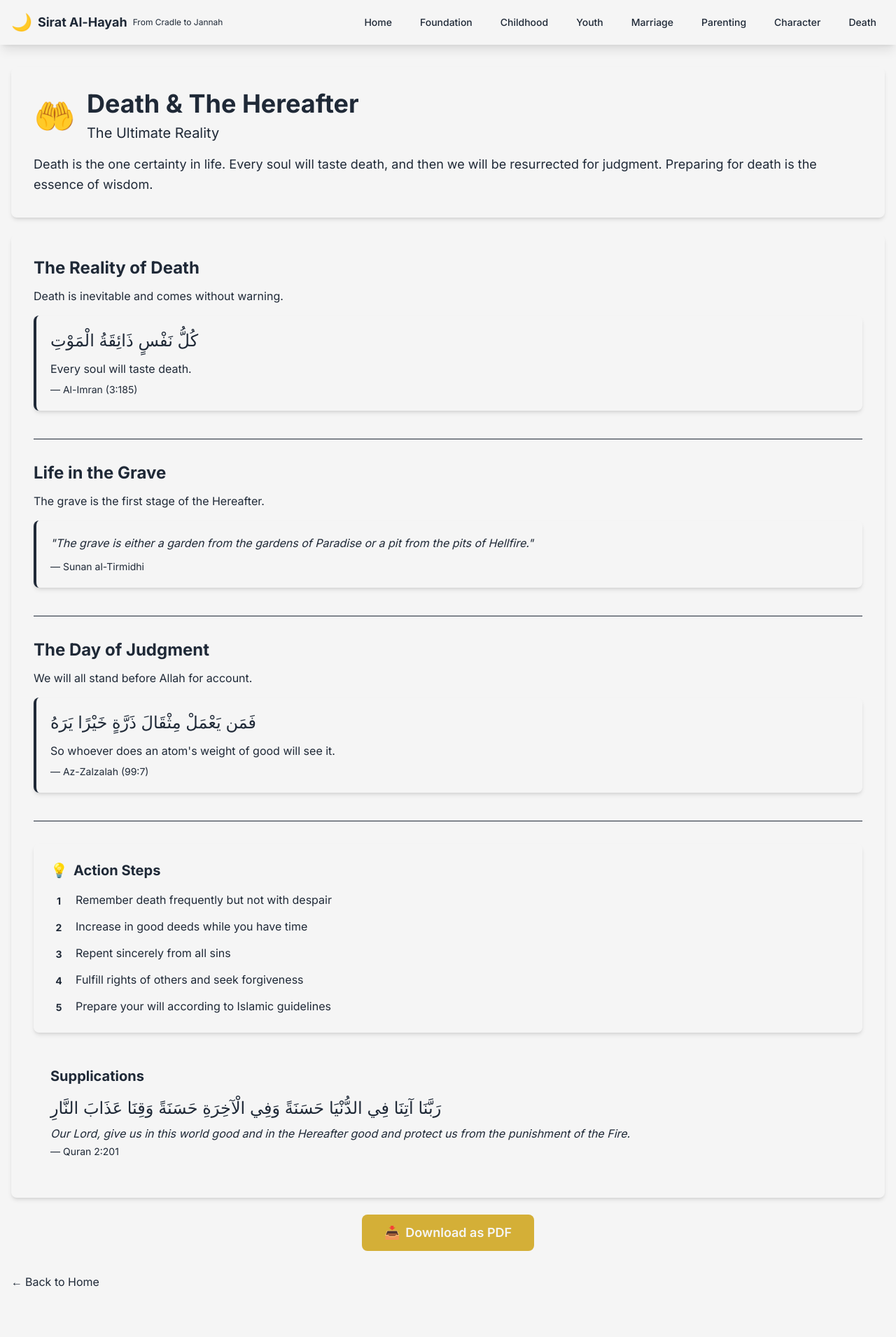
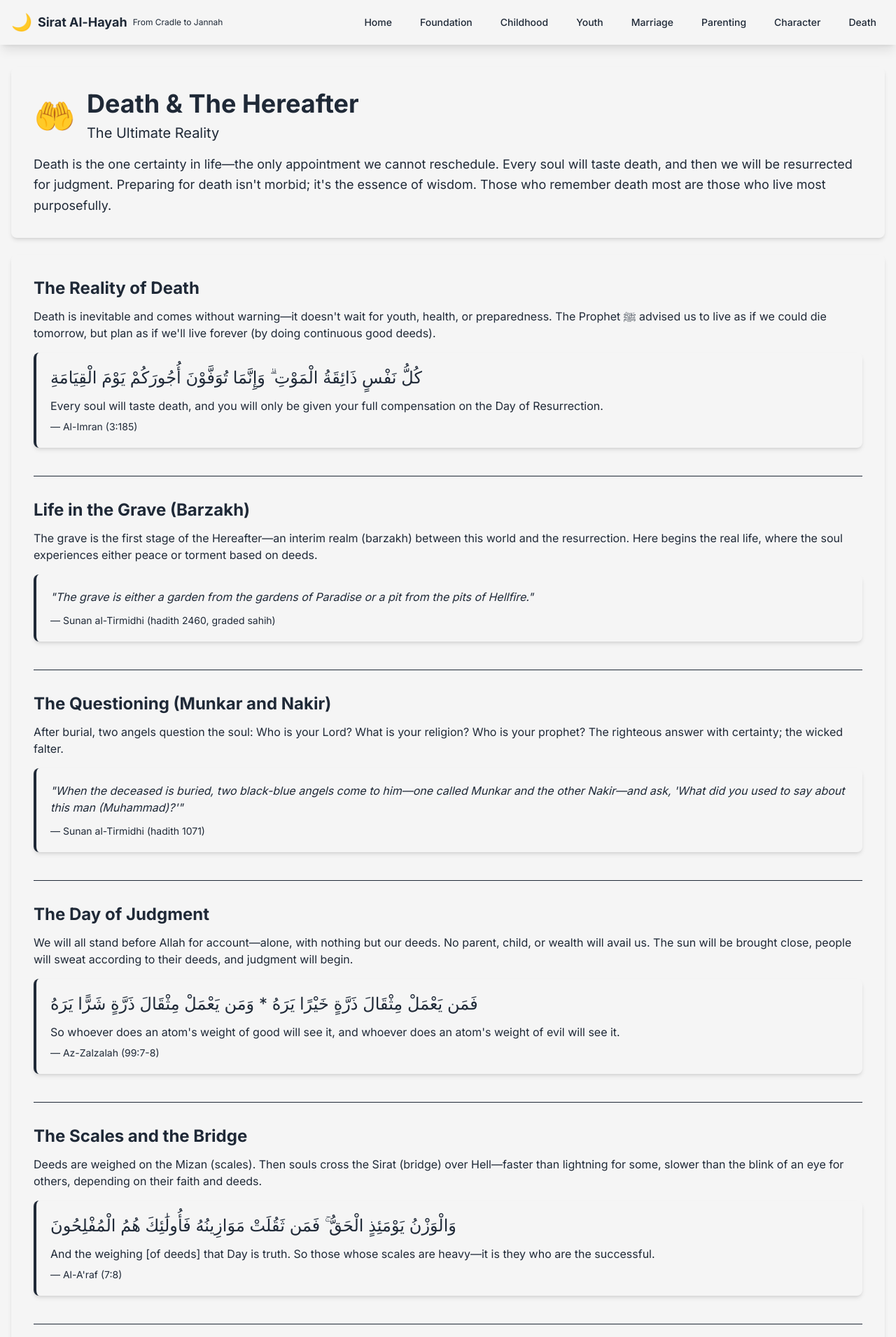
Before and after one commit to Mranwar001/sirat-al-hayah, a React (Vite) app: page /death in a window 1280 px wide. Shown: the top 1911 px of the page at 70% size. Built offline with nearby package versions, Linux system fonts and the light colour scheme.

Commit message:
Revise content on death and the Hereafter
Updated the introduction and various sections to provide a more comprehensive understanding of death and the Hereafter. Enhanced explanations and added context to key concepts.

```diff
--- a/src/data/death.js
+++ b/src/data/death.js
@@ -3,52 +3,136 @@ export default {
   title: "Death & The Hereafter",
   subtitle: "The Ultimate Reality",
   icon: "🤲",
-  introduction: `Death is the one certainty in life. Every soul will taste death,
-    and then we will be resurrected for judgment. Preparing for death is the
-    essence of wisdom.`,
+  introduction: `Death is the one certainty in life—the only appointment we cannot reschedule.
+    Every soul will taste death, and then we will be resurrected for judgment.
+    Preparing for death isn't morbid; it's the essence of wisdom. Those who remember death most
+    are those who live most purposefully.`,
 
   points: [
     {
       heading: "The Reality of Death",
-      text: "Death is inevitable and comes without warning.",
+      text: "Death is inevitable and comes without warning—it doesn't wait for youth, health, or preparedness. The Prophet ﷺ advised us to live as if we could die tomorrow, but plan as if we'll live forever (by doing continuous good deeds).",
       evidence: {
-        quran: "كُلُّ نَفْسٍ ذَائِقَةُ الْمَوْتِ",
-        translation: "Every soul will taste death.",
+        quran: "كُلُّ نَفْسٍ ذَائِقَةُ الْمَوْتِ ۗ وَإِنَّمَا تُوَفَّوْنَ أُجُورَكُمْ يَوْمَ الْقِيَامَةِ",
+        translation: "Every soul will taste death, and you will only be given your full compensation on the Day of Resurrection.",
         surah: "Al-Imran (3:185)"
-      }
+      },
+      explanation: "Notice how this verse connects death with full compensation—this life is partial; the next is complete. Death isn't the end, but a transition. The pain of death is real, but for believers, it's the gateway to eternal mercy. The Prophet ﷺ said, 'Remember often the destroyer of pleasures' (meaning death)."
     },
     {
-      heading: "Life in the Grave",
-      text: "The grave is the first stage of the Hereafter.",
+      heading: "Life in the Grave (Barzakh)",
+      text: "The grave is the first stage of the Hereafter—an interim realm (barzakh) between this world and the resurrection. Here begins the real life, where the soul experiences either peace or torment based on deeds.",
       evidence: {
         hadith: "The grave is either a garden from the gardens of Paradise or a pit from the pits of Hellfire.",
-        reference: "Sunan al-Tirmidhi"
-      }
+        reference: "Sunan al-Tirmidhi (hadith 2460, graded sahih)"
+      },
+      explanation: "This isn't metaphorical—the grave experience is real. When the Prophet ﷺ passed by two graves, he knew their occupants were being punished—not for major sins, but for failing to clean themselves from urine and for spreading gossip. This teaches us that both 'small' matters (purification) and 'social' matters (speech) have grave consequences."
+    },
+    {
+      heading: "The Questioning (Munkar and Nakir)",
+      text: "After burial, two angels question the soul: Who is your Lord? What is your religion? Who is your prophet? The righteous answer with certainty; the wicked falter.",
+      evidence: {
+        hadith: "When the deceased is buried, two black-blue angels come to him—one called Munkar and the other Nakir—and ask, 'What did you used to say about this man (Muhammad)?'",
+        reference: "Sunan al-Tirmidhi (hadith 1071)"
+      },
+      explanation: "This questioning tests not just knowledge, but conviction. The believer answers from certainty (yaqeen). The preparation for this moment happens now—by living with awareness of Allah, studying our faith, and embodying it."
     },
     {
       heading: "The Day of Judgment",
-      text: "We will all stand before Allah for account.",
+      text: "We will all stand before Allah for account—alone, with nothing but our deeds. No parent, child, or wealth will avail us. The sun will be brought close, people will sweat according to their deeds, and judgment will begin.",
       evidence: {
-        quran: "فَمَن يَعْمَلْ مِثْقَالَ ذَرَّةٍ خَيْرًا يَرَهُ",
-        translation: "So whoever does an atom's weight of good will see it.",
-        surah: "Az-Zalzalah (99:7)"
-      }
+        quran: "فَمَن يَعْمَلْ مِثْقَالَ ذَرَّةٍ خَيْرًا يَرَهُ * وَمَن يَعْمَلْ مِثْقَالَ ذَرَّةٍ شَرًّا يَرَهُ",
+        translation: "So whoever does an atom's weight of good will see it, and whoever does an atom's weight of evil will see it.",
+        surah: "Az-Zalzalah (99:7-8)"
+      },
+      explanation: "The 'atom's weight' (dharrat) emphasizes Allah's perfect justice—nothing is too small to be accounted for. But for believers, this is balanced with His immense mercy. The Prophet ﷺ said, 'None of you will enter Paradise by his deeds alone.' They asked, 'Not even you, O Messenger of Allah?' He said, 'Not even me, unless Allah envelops me in His mercy.'"
+    },
+    {
+      heading: "The Scales and the Bridge",
+      text: "Deeds are weighed on the Mizan (scales). Then souls cross the Sirat (bridge) over Hell—faster than lightning for some, slower than the blink of an eye for others, depending on their faith and deeds.",
+      evidence: {
+        quran: "وَالْوَزْنُ يَوْمَئِذٍ الْحَقُّ ۚ فَمَن ثَقُلَتْ مَوَازِينُهُ فَأُولَٰئِكَ هُمُ الْمُفْلِحُونَ",
+        translation: "And the weighing [of deeds] that Day is truth. So those whose scales are heavy—it is they who are the successful.",
+        surah: "Al-A'raf (7:8)"
+      },
+      explanation: "The scales weigh deeds, but also the intention behind them. A small deed with pure intention can outweigh mountains of ritual without sincerity. The Sirat is described as sharper than a sword and thinner than a hair—impossible to cross without the light of faith and the mercy of Allah."
     }
   ],
 
   actionSteps: [
-    "Remember death frequently but not with despair",
-    "Increase in good deeds while you have time",
-    "Repent sincerely from all sins",
-    "Fulfill rights of others and seek forgiveness",
-    "Prepare your will according to Islamic guidelines"
+    "Remember death frequently but not with despair—the Prophet ﷺ advised visiting graves to soften the heart and remember the Hereafter.",
+    "Increase in good deeds while you have time—especially ongoing charity (sadaqah jariyah), beneficial knowledge, and righteous children who will pray for you after your death.",
+    "Repent sincerely (tawbah nasuhah) from all sins—with regret, cessation, and resolve not to return—because death could come before tomorrow's repentance.",
+    "Fulfill rights of others and seek forgiveness—debts and wrongs against people aren't forgiven by Allah until the person forgives. Clear your accounts now.",
+    "Prepare your will (wasiyyah) according to Islamic guidelines—the Prophet ﷺ said it's not right for a Muslim to sleep two nights without a written will.",
+    "Live with awareness—as if each day could be your last, but work for the long-term as if you'll live forever (by planting seeds that benefit others).",
+    "Study descriptions of Paradise and Hell—let hope and fear motivate you, like wings that keep a bird flying straight."
   ],
 
   duas: [
     {
       arabic: "رَبَّنَا آتِنَا فِي الدُّنْيَا حَسَنَةً وَفِي الْآخِرَةِ حَسَنَةً وَقِنَا عَذَابَ النَّارِ",
       translation: "Our Lord, give us in this world good and in the Hereafter good and protect us from the punishment of the Fire.",
-      reference: "Quran 2:201"
+      reference: "Quran 2:201",
+      context: "This comprehensive dua (from the Quran) was the most frequent supplication of the Prophet ﷺ. It asks for good in both worlds—showing that Islam isn't otherworldly but balances this life and the next."
+    },
+    {
+      arabic: "اللَّهُمَّ إِنِّي أَسْأَلُكَ الْجَنَّةَ وَأَعُوذُ بِكَ مِنَ النَّارِ",
+      translation: "O Allah, I ask You for Paradise and seek refuge in You from the Fire.",
+      reference: "Sunan Abi Dawud (hadith 792)",
+      context: "Simple but profound—asking for the ultimate goal and seeking protection from the ultimate loss. The Prophet ﷺ taught this as a concise supplication."
+    },
+    {
+      arabic: "اللَّهُمَّ اغْفِرْ لِي وَارْحَمْنِي وَأَلْحِقْنِي بِالرَّفِيقِ الْأَعْلَى",
+      translation: "O Allah, forgive me, have mercy on me, and join me with the Highest Companion.",
+      reference: "Sahih al-Bukhari (hadith 4440)",
+      context: "These were among the last words of the Prophet ﷺ before his death—asking to be joined with the prophets and righteous in Paradise. It's a beautiful dua to make throughout life and at its end."
+    },
+    {
+      arabic: "اللَّهُمَّ ثَبِّتْنِي عِنْدَ سُؤَالِ الْمَلَكَيْنِ",
+      translation: "O Allah, make me firm when questioned by the two angels.",
+      reference: "Traditional dua from the Salaf",
+      context: "Asking for steadfastness in the grave—when Munkar and Nakir come—is a prayer for the moment that will determine our experience in barzakh."
     }
-  ]
+  ],
+
+  footnotes: {
+    barzahDefinition: "Barzakh literally means 'barrier' or 'partition.' It's the realm between death and resurrection where souls await the final judgment. It's real, conscious, and directly affected by our deeds.",
+    munkarNakir: "These angels are described in authentic hadith. Their appearance is terrifying, but the believer's faith becomes light in the darkness of the grave. The answers—'Allah is my Lord, Islam is my religion, Muhammad is my prophet'—must come from conviction, not memorization.",
+    gravePunishment: "Punishment in the grave is real and can be from major sins or seemingly minor ones like negligence in cleanliness or harming others with speech. The Prophet ﷺ sought refuge from grave punishment in every prayer."
+  },
+
+  signsOfGoodEnding: [
+    "Dying with the shahadah on the tongue",
+    "Dying on a virtuous night (like Friday or during fasting)",
+    "Dying in a righteous act or place",
+    "Seeing glad tidings at death (dreams or visions)",
+    "Having a good final illness and patience"
+  ],
+
+  preparationChecklist: {
+    spiritual: [
+      "Establish obligatory prayers consistently",
+      "Pay zakat and give charity regularly",
+      "Fast Ramadan with sincerity",
+      "Perform Hajj/Umrah if able",
+      "Seek knowledge of deen"
+    ],
+    financial: [
+      "Write an Islamic will",
+      "Settle all debts",
+      "Ensure wealth is halal",
+      "Leave sadaqah jariyah (ongoing charity)"
+    ],
+    relational: [
+      "Seek forgiveness from anyone you've wronged",
+      "Reconcile with estranged family",
+      "Fulfill promises and commitments",
+      "Teach your family what they need for their deen"
+    ]
+  },
+
+  relatedModules: ["purification", "repentance", "character", "daily-worship"],
+
+  keyTakeaway: "Death isn't the end—it's the doorway to eternity. The wise person lives not to accumulate this world, but to send provisions ahead. Every breath is an opportunity; every moment is a seed. Prepare for the grave before you enter it, and for the meeting with Allah before you stand before Him. May Allah make our end beautiful and grant us the highest Paradise with His beloved Prophet ﷺ. Ameen."
 };
```
